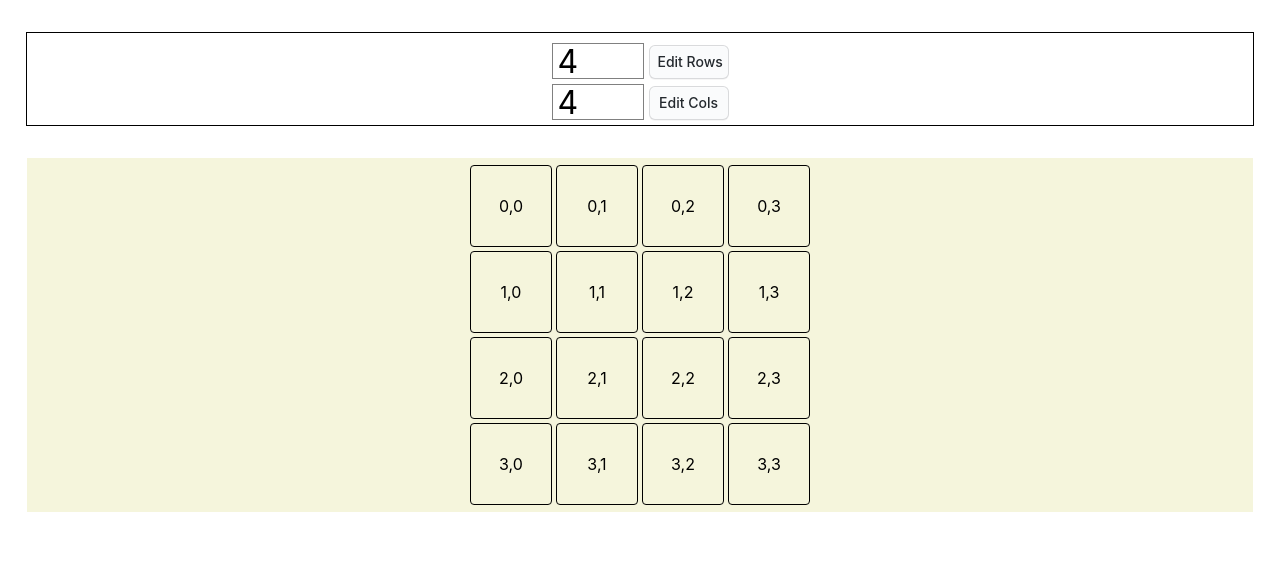
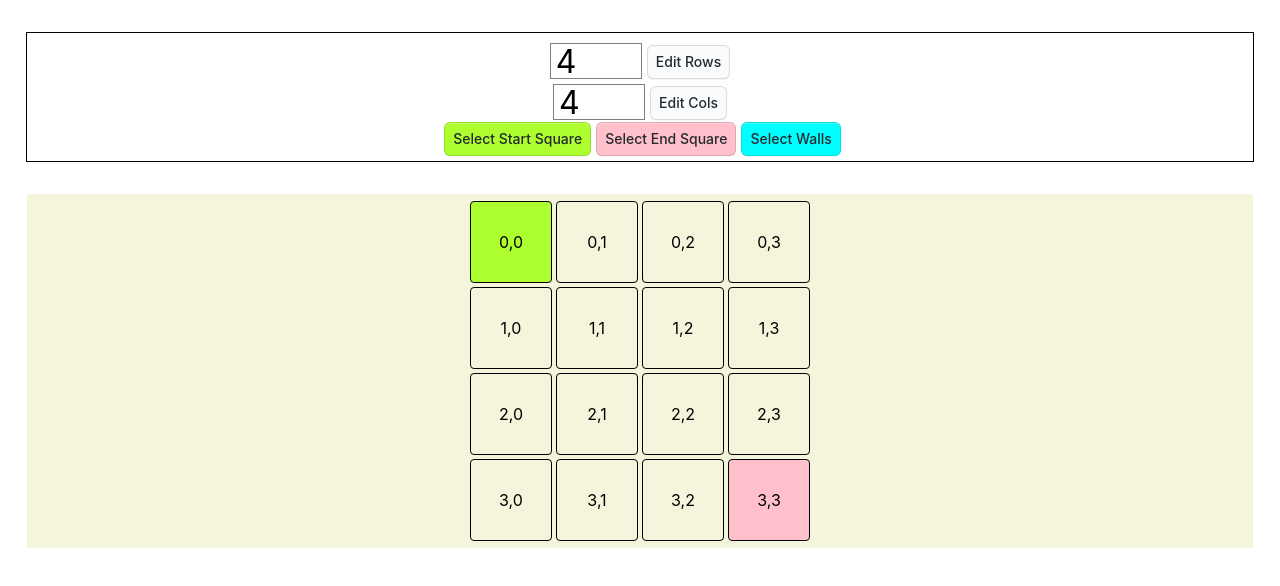
Before and after one commit to jaitken/pathfinder, a React (Create React App) app: page / in a window 1280 px wide. Shown: the top 586 px of the page. Built offline with nearby package versions, Linux system fonts and the light colour scheme.

Commit message:
added buttons to control selecting start, end, and wall blocks

```diff
--- a/src/App.css
+++ b/src/App.css
@@ -61,7 +61,7 @@
   word-wrap: break-word;
   margin-left: 5px;
   margin-top: 2px;
-  width: 80px;
+
 }
 
 .button-4:hover {
@@ -116,6 +116,34 @@
   align-items: center;
 }
 
+.gridSquare:hover{
+  cursor: pointer;
+}
+
 .selected{
   background-color: aqua;
 }
+
+.start{
+  background-color: greenyellow;
+}
+
+.end{
+  background-color: pink;
+}
+
+.blueButton{
+  background-color: aqua !important;
+}
+
+.pinkButton{
+  background-color: pink  !important;
+}
+
+.greenButton{
+  background-color: greenyellow !important;
+}
+
+.selectedButton{
+  border-color: black;
+}
--- a/src/App.js
+++ b/src/App.js
@@ -8,31 +8,68 @@ function App() {
   const [numRows, setNumRows] = useState(4);
   const [numCols, setNumCols] = useState(4);
   const [selectedSquares, setSelectedSquares] = useState([]);
+  const [editingWallSquares, setEditingWallSquares] = useState(false);
+  const [startSquare, setStartSquare] = useState("0,0");
+  const [editingStartSquare, setEditingStartSquare] = useState(false);
+  const [endSquare, setEndSquare] = useState("3,3");
+  const [editingEndSquare, setEditingEndSquare] = useState(false);
 
   const grid = [];
   const displayGrid = [];
 
   function handleSelect(row, col) {
     console.log(row + "," + col);
-    const copyOfSelected = [...selectedSquares];
-    if(copyOfSelected.includes(row+','+col)){
-      let index = copyOfSelected.indexOf(row+','+col);
-      copyOfSelected.splice(index, 1);
-      setSelectedSquares([...copyOfSelected]);
+
+    if (editingWallSquares) {
+      if (`${row},${col}` === startSquare || `${row},${col}` === endSquare) {
+        return;
+      }
+      const copyOfSelected = [...selectedSquares];
+      if (copyOfSelected.includes(`${row},${col}`)) {
+        let index = copyOfSelected.indexOf(row + "," + col);
+        copyOfSelected.splice(index, 1);
+        setSelectedSquares([...copyOfSelected]);
+      } else {
+        setSelectedSquares((oldSelected) => {
+          return [...oldSelected, row + "," + col];
+        });
+      }
     }
-    else{
-      setSelectedSquares((oldSelected)=>{
-        return [...oldSelected, row+','+col]
-      })
+    if (editingStartSquare) {
+      if(selectedSquares.includes(`${row},${col}`)){
+        return;
+      }
+      setStartSquare(`${row},${col}`);
+      setEditingStartSquare(false);
+    }
+    if (editingEndSquare) {
+      if(selectedSquares.includes(`${row},${col}`)){
+        return;
+      }
+      setEndSquare(`${row},${col}`);
+      setEditingEndSquare(false);
     }
   }
 
-  function handleNumRowSelect(newRowCount){
-    setNumRows(newRowCount)
+  function handleNumRowSelect(newRowCount) {
+    setNumRows(newRowCount);
   }
 
-  function handleNumColSelect(newRowCount){
-    setNumCols(newRowCount)
+  function handleNumColSelect(newRowCount) {
+    setNumCols(newRowCount);
+  }
+
+  function getGridClass(r, c) {
+    if (selectedSquares.includes(grid[r][c])) {
+      return "gridSquare selected";
+    }
+    if (`${r},${c}` === startSquare) {
+      return "gridSquare start";
+    }
+    if (`${r},${c}` === endSquare) {
+      return "gridSquare end";
+    }
+    return "gridSquare";
   }
 
   for (let r = 0; r < numRows; r++) {
@@ -41,11 +78,7 @@ function App() {
       grid[r][c] = r + "," + c;
       displayGrid.push(
         <div
-          className={
-            selectedSquares.includes(grid[r][c])
-              ? "gridSquare selected"
-              : "gridSquare"
-          }
+          className={getGridClass(r, c)}
           key={r + " " + c}
           onClick={() => handleSelect(r, c)}
         >
@@ -58,7 +91,18 @@ function App() {
 
   return (
     <div>
-      <Input numRows={numRows} onRowChange={handleNumRowSelect} numCols={numCols} onColChange={handleNumColSelect} ></Input>
+      <Input
+        numRows={numRows}
+        onRowChange={handleNumRowSelect}
+        numCols={numCols}
+        onColChange={handleNumColSelect}
+        editStart={editingStartSquare}
+        setEditStart={setEditingStartSquare}
+        editEnd={editingEndSquare}
+        setEditEnd={setEditingEndSquare}
+        editWalls={editingWallSquares}
+        setEditWalls={setEditingWallSquares}
+      ></Input>
       <div className="mainGrid">{displayGrid.map((item) => item)}</div>
     </div>
   );
--- a/src/components/Input.jsx
+++ b/src/components/Input.jsx
@@ -1,7 +1,7 @@
 /* eslint-disable */
 import { useState } from "react";
 
-export default function Input({ numRows, onRowChange, numCols, onColChange }) {
+export default function Input({ numRows, onRowChange, numCols, onColChange, editStart, setEditStart, editEnd, setEditEnd, editWalls, setEditWalls }) {
   const [rowCount, setRowCount] = useState(numRows);
   const [colCount, setColCount] = useState(numCols);
   const [isEditingRows, setIsEditingRows] = useState(false);
@@ -65,6 +65,26 @@ export default function Input({ numRows, onRowChange, numCols, onColChange }) {
       ></input>
     );
   }
+
+  let editStartSquareButton = <button onClick={() => {setEditStart(true); setEditEnd(false); setEditWalls(false) }} className="button-4 greenButton">Select Start Square</button>
+
+  if(editStart){
+    editStartSquareButton = <button onClick={() => setEditStart(false)} className="button-4 greenButton selectedButton">Stop Selecting</button>
+  }
+
+  let editEndSquareButton = <button onClick={() => {setEditEnd(true); setEditStart(false); setEditWalls(false)}} className="button-4 pinkButton">Select End Square</button>
+
+  if(editEnd){
+    editEndSquareButton = <button onClick={() => setEditEnd(false)} className="button-4 pinkButton selectedButton">Stop Selecting</button>
+  }
+
+  let editWallButton = <button onClick={() => {setEditWalls(true); setEditStart(false); setEditEnd(false)}} className="button-4 blueButton">Select Walls</button>
+
+  if(editWalls){
+    editWallButton = <button onClick={() => setEditWalls(false)} className="button-4 blueButton selectedButton">Stop Selecting</button>
+  }
+
+
   return (
     <div className="mainInput">
       <div className="rowDiv">
@@ -79,6 +99,10 @@ export default function Input({ numRows, onRowChange, numCols, onColChange }) {
           {isEditingCols ? "Save" : "Edit Cols"}
         </button>
       </div>
+      {editStartSquareButton}
+      {editEndSquareButton}
+      {editWallButton}
     </div>
   );
+
 }
```
